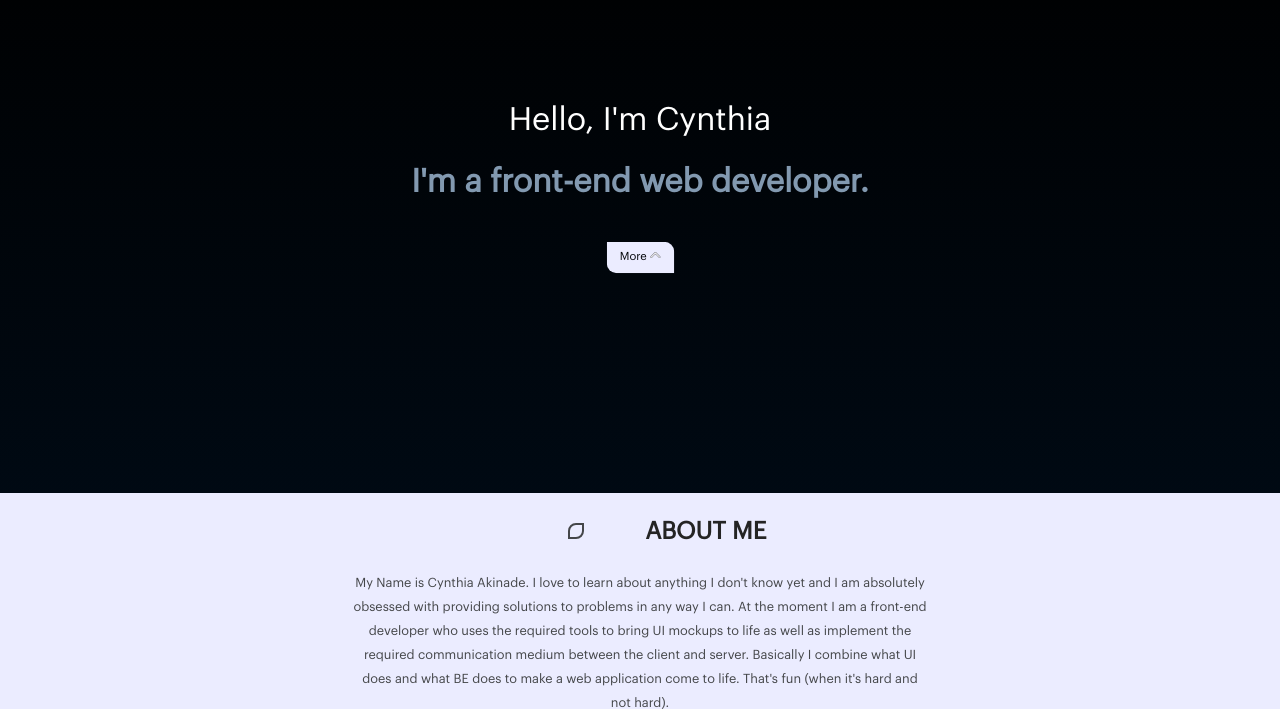
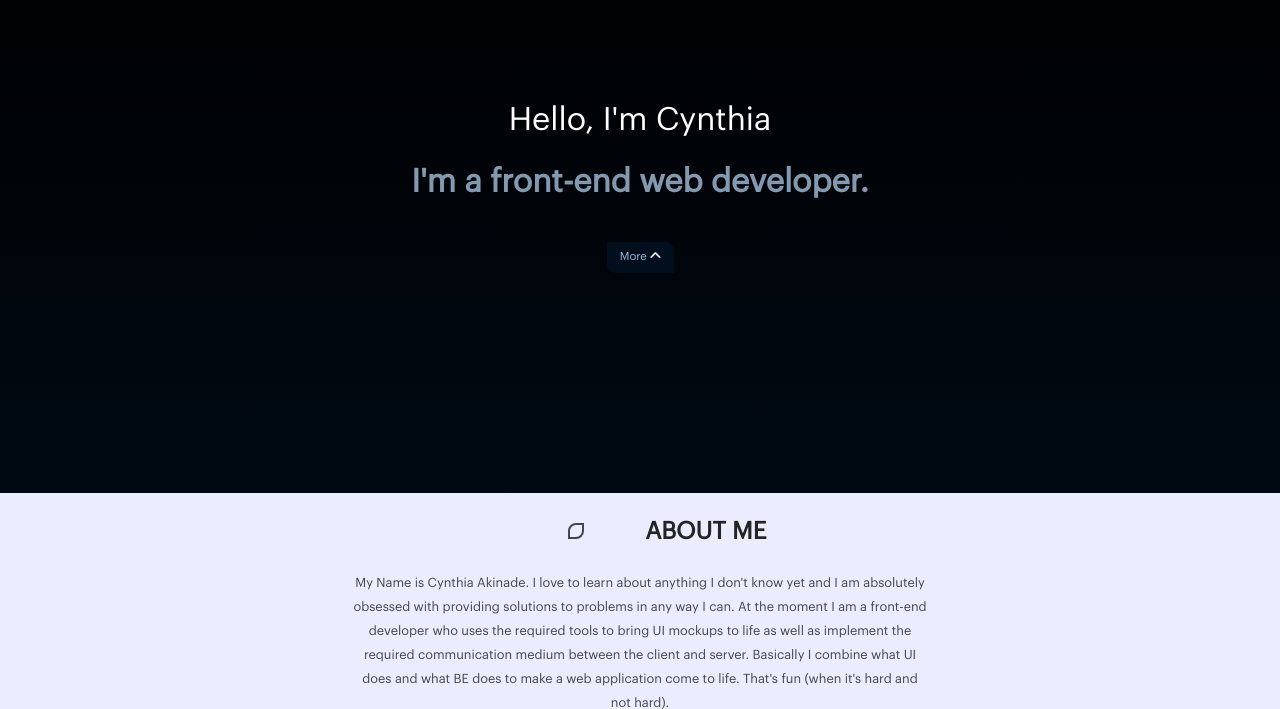
Before and after one commit to Thea10/Thea10.github.io, a plain HTML site: page index.html in a window 1280 px wide. In both pictures the pointer is over the link "More". Shown: the part 91-800 px from the top of the page. Drawn offline with nearby package versions, Linux system fonts and the light colour scheme; some icons are missing; a web font is replaced by a local one.

Commit message:
transition

```diff
--- a/css/index.css
+++ b/css/index.css
@@ -416,7 +416,6 @@ i{
     right: 0;
     top: 5%;
     height: 85px;
-    /* background: red; */
     width: 85px;
     border-radius: 50%;
     padding: 1rem;
@@ -424,6 +423,7 @@ i{
     box-shadow: inset 4px 4px 4px 4px #010c19;
     transition: border-radius 0.6s;
     cursor: pointer;
+    display: none;
 }
 
 .blobone:hover{
@@ -519,15 +519,12 @@ h3 {
     color: #EBECFF;
     cursor: pointer;
     transition: all 0.6s;
-    background: #4C5273;
+    background: #011831;
 }
 
 .btn-me:hover {
     border-radius: 0 10px;
-    /* background: #697b92;
-    color: #ffffffbf; */
-     background: #EBECFF;
-    color: #000408 ;
+   background: #010e1d;
 }
 
 
```
